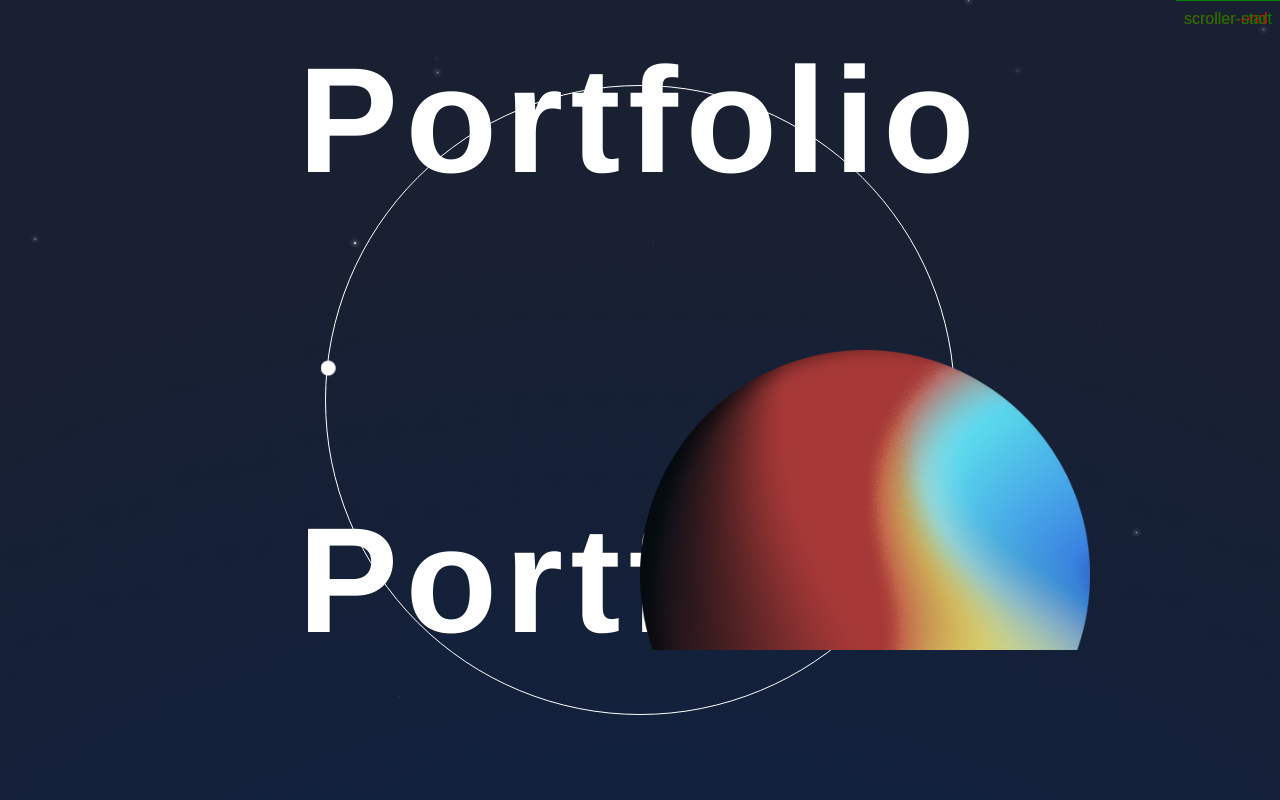
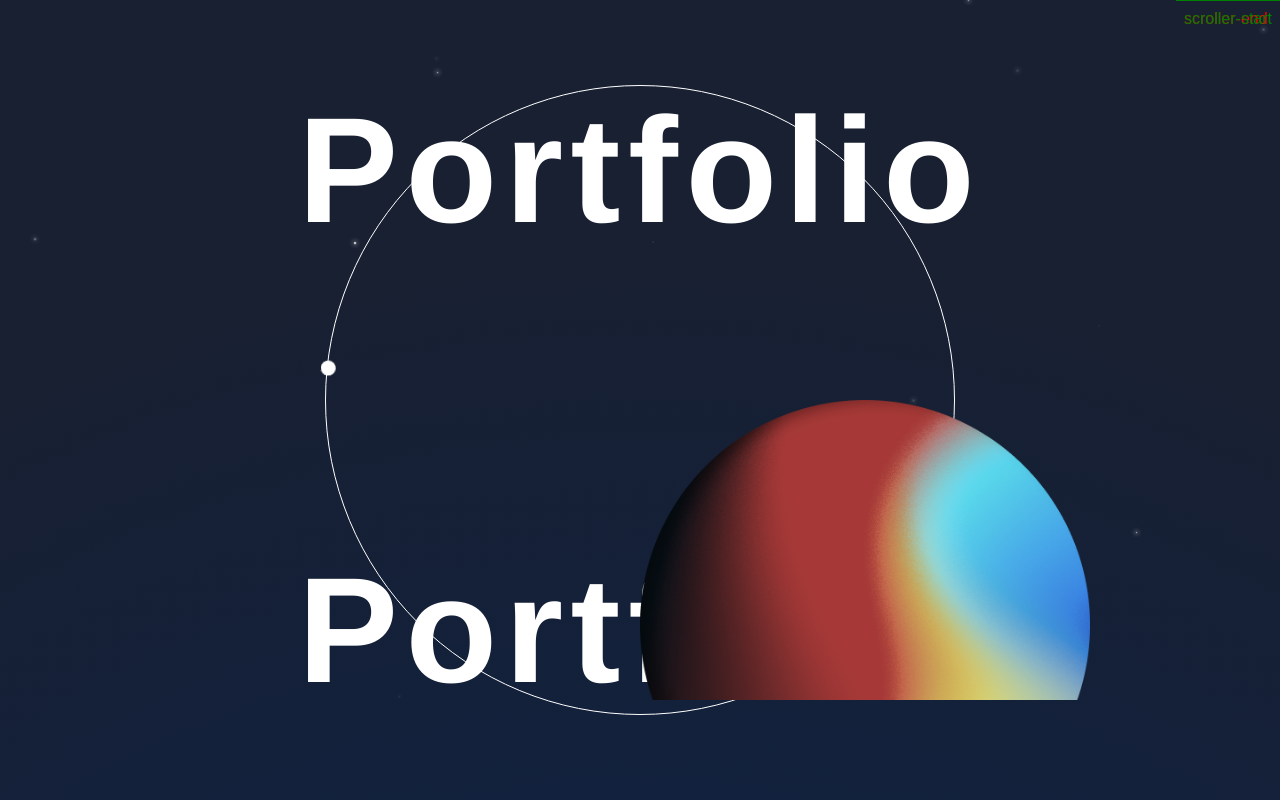
Before and after one commit to higashidarei/portfolio, a Next.js app: page / in a window 1280 px wide. Shown: the top 800 px of the page. Built offline with nearby package versions, Linux system fonts and the light colour scheme.

Commit message:
MV中央寄せ

```diff
--- a/src/styles/module/_mv.scss
+++ b/src/styles/module/_mv.scss
@@ -4,7 +4,10 @@
 
 .mv {
   position: relative;
+  display: flex;
+  align-items: center;
   padding: 5rem 0;
+  height: 100vh;
 
   .circle{
     position: fixed;
```
